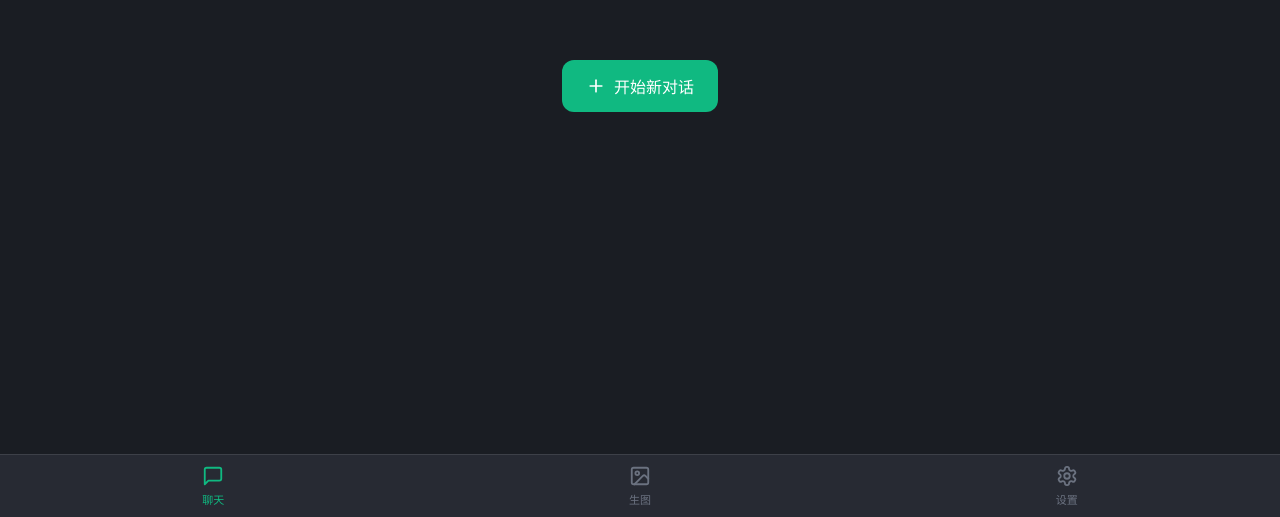
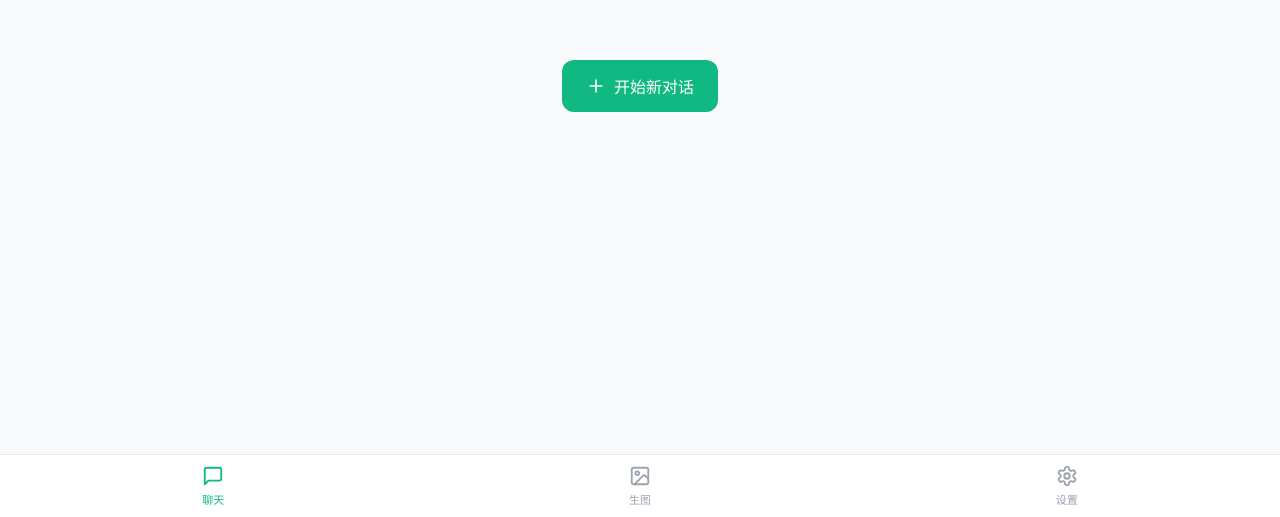
Before and after one commit to acmestar/ai-assistant-mobile, a React (Vite) app: page / in a window 1280 px wide. Shown: the part 283-800 px from the top of the page. Built offline with nearby package versions, Linux system fonts and the light colour scheme.

Commit message:
feat: 默认主题改为浅色模式

```diff
--- a/src/App.tsx
+++ b/src/App.tsx
@@ -17,7 +17,7 @@ export default function App() {
 
   // 初始化主题
   useEffect(() => {
-    document.documentElement.classList.toggle('light', theme === 'light');
+    document.documentElement.classList.toggle('dark', theme === 'dark');
   }, [theme]);
 
   return (
--- a/src/index.css
+++ b/src/index.css
@@ -5,17 +5,17 @@
   -webkit-tap-highlight-color: transparent;
 }
 
-/* 深色模式（默认） */
+/* 浅色模式（默认） */
 :root {
   /* 背景色层级 */
-  --bg-primary: #1A1D23;
-  --bg-secondary: #272A33;
-  --bg-tertiary: #374151;
+  --bg-primary: #F8F9FA;
+  --bg-secondary: #FFFFFF;
+  --bg-tertiary: #F3F4F6;
 
   /* 文本色层级 */
-  --text-primary: #F3F4F6;
-  --text-secondary: #D1D5DB;
-  --text-muted: #6B7280;
+  --text-primary: #1F2937;
+  --text-secondary: #4B5563;
+  --text-muted: #9CA3AF;
 
   /* 强调色 */
   --accent: #10B981;
@@ -25,34 +25,34 @@
   --danger: #EF4444;
 
   /* 边框和阴影 */
-  --border: rgba(255, 255, 255, 0.1);
-  --border-light: #374151;
-  --card-shadow: 0 2px 10px rgba(0, 0, 0, 0.2);
+  --border: #E5E7EB;
+  --border-light: #E5E7EB;
+  --card-shadow: 0 2px 10px rgba(0, 0, 0, 0.05);
 
   /* 组件规范 */
   --card-radius: 16px;
   --card-padding: 20px;
-  --input-bg: #374151;
+  --input-bg: #F3F4F6;
   --input-radius: 12px;
   --btn-radius: 12px;
   --btn-height: 48px;
 }
 
-/* 浅色模式 */
-:root.light {
-  --bg-primary: #F8F9FA;
-  --bg-secondary: #FFFFFF;
-  --bg-tertiary: #F3F4F6;
+/* 深色模式 */
+:root.dark {
+  --bg-primary: #1A1D23;
+  --bg-secondary: #272A33;
+  --bg-tertiary: #374151;
 
-  --text-primary: #1F2937;
-  --text-secondary: #4B5563;
-  --text-muted: #9CA3AF;
+  --text-primary: #F3F4F6;
+  --text-secondary: #D1D5DB;
+  --text-muted: #6B7280;
 
-  --border: #E5E7EB;
-  --border-light: #E5E7EB;
-  --card-shadow: 0 2px 10px rgba(0, 0, 0, 0.05);
+  --border: rgba(255, 255, 255, 0.1);
+  --border-light: #374151;
+  --card-shadow: 0 2px 10px rgba(0, 0, 0, 0.2);
 
-  --input-bg: #F3F4F6;
+  --input-bg: #374151;
 }
 
 html, body, #root {
--- a/src/store.ts
+++ b/src/store.ts
@@ -278,10 +278,10 @@ export const useAppStore = create<AppState>()(
       setIsChatLoading: (loading) => set({ isChatLoading: loading }),
       isImageLoading: false,
       setIsImageLoading: (loading) => set({ isImageLoading: loading }),
-      theme: 'dark',
+      theme: 'light',
       setTheme: (theme) => {
         set({ theme });
-        document.documentElement.classList.toggle('light', theme === 'light');
+        document.documentElement.classList.toggle('dark', theme === 'dark');
       },
 
       // Actions
```
